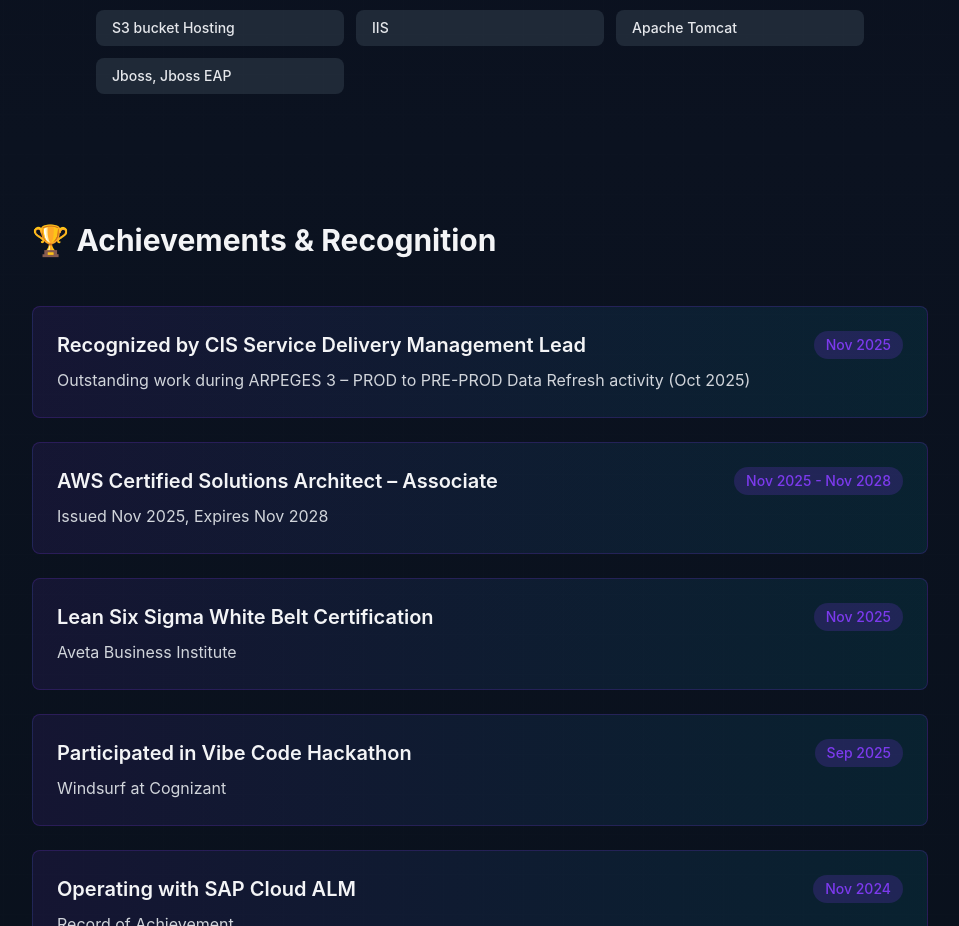
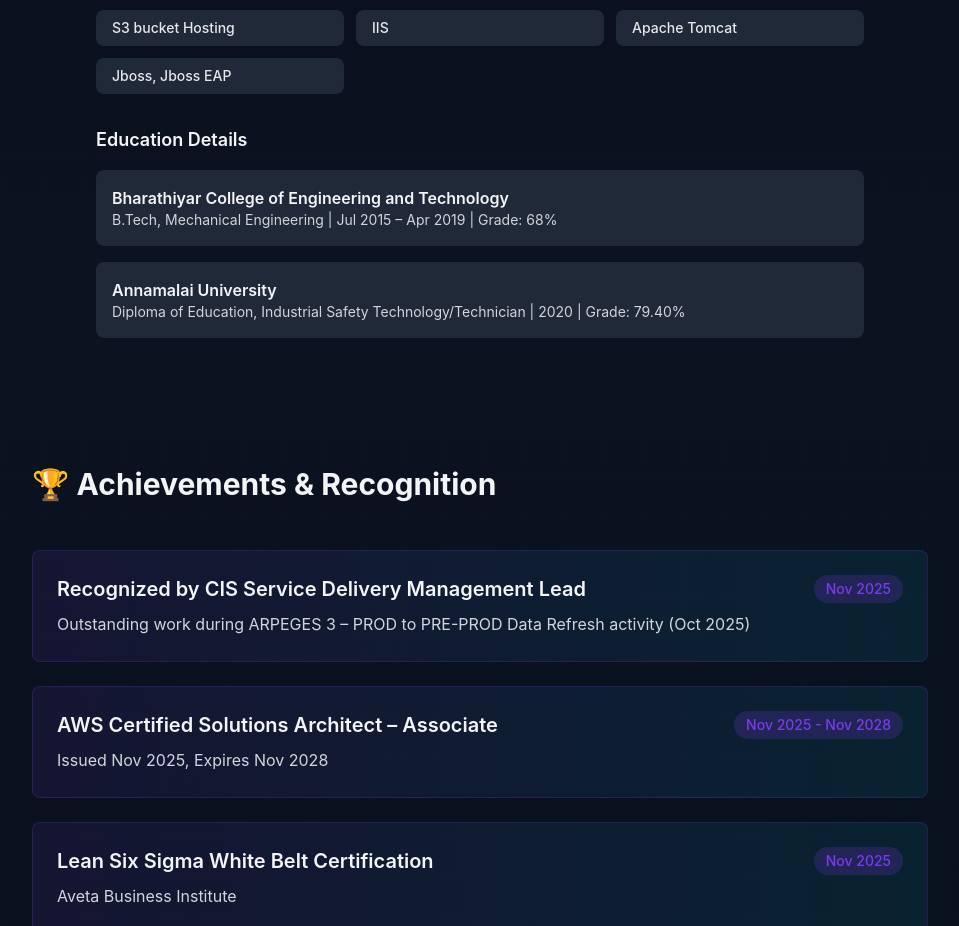
Before and after one commit to Ariramakrishnaa97/portfolio-website, a React (Vite) app: page / in a window 1280 px wide. Shown: the part 2140-3066 px from the top of the page, without its empty margins (160-1119 px from the left). Built offline with nearby package versions, Linux system fonts and the light colour scheme; the HTML template or start-up script is replaced by a standard one.

Commit message:
Add Education Details to About page

```diff
--- a/src/pages/About.jsx
+++ b/src/pages/About.jsx
@@ -24,6 +24,21 @@ export default function About(){
             ))}
           </div>
         </div>
+
+        <div className="mt-8">
+          <h3 className="text-lg font-semibold mb-4 text-gray-100">Education Details</h3>
+          <div className="space-y-4">
+            <motion.div initial={{y:8,opacity:0}} whileInView={{y:0,opacity:1}} transition={{duration:0.5}} viewport={{once:true}} className="p-4 bg-gray-800 rounded-lg">
+              <h4 className="font-semibold text-gray-100">Bharathiyar College of Engineering and Technology</h4>
+              <p className="text-gray-300 text-sm">B.Tech, Mechanical Engineering | Jul 2015 – Apr 2019 | Grade: 68%</p>
+            </motion.div>
+
+            <motion.div initial={{y:8,opacity:0}} whileInView={{y:0,opacity:1}} transition={{delay:0.08,duration:0.5}} viewport={{once:true}} className="p-4 bg-gray-800 rounded-lg">
+              <h4 className="font-semibold text-gray-100">Annamalai University</h4>
+              <p className="text-gray-300 text-sm">Diploma of Education, Industrial Safety Technology/Technician | 2020 | Grade: 79.40%</p>
+            </motion.div>
+          </div>
+        </div>
       </div>
     </section>
   )
```
